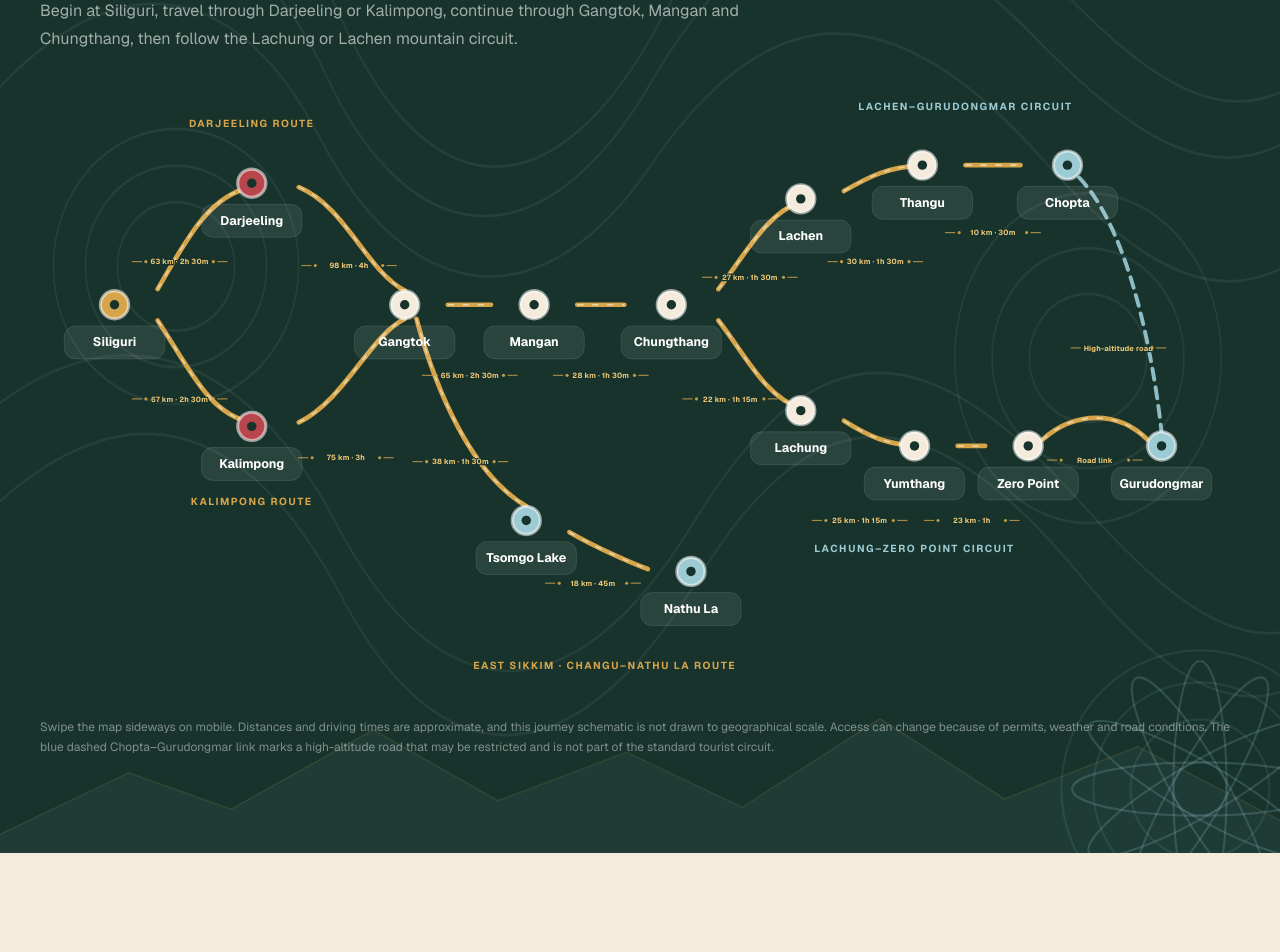
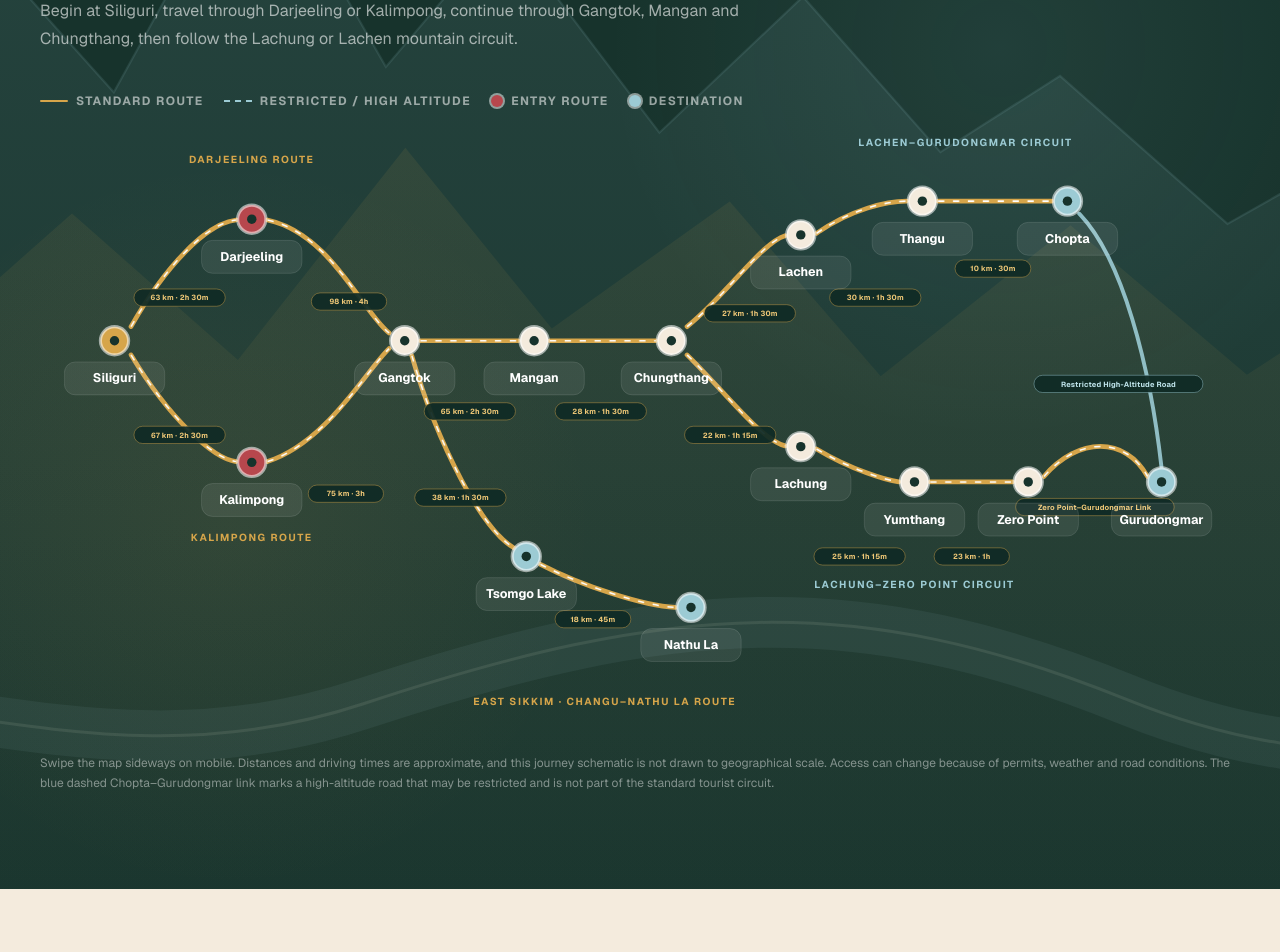
Before and after one commit to slsignals027/kalimpong-movie-hall, a Next.js app: page /tourism in a window 1280 px wide. Shown: the part 1800-2752 px from the top of the page. Built offline with nearby package versions, Linux system fonts and the light colour scheme; a web font is replaced by a local one.

Commit message:
Add Sikkim themed journey map

```diff
--- a/app/(public)/tourism/page.tsx
+++ b/app/(public)/tourism/page.tsx
@@ -163,11 +163,11 @@ function PrayerFlags() {
         {Array.from({ length: 20 }).map((_, index) => (
           <span
             key={index}
-            className="h-9 w-7 shrink-0 origin-top opacity-90 shadow-md sm:h-11 sm:w-9"
+            className="prayer-flag h-9 w-7 shrink-0 origin-top opacity-90 shadow-md sm:h-11 sm:w-9"
             style={{
               backgroundColor: colours[index % colours.length],
               clipPath: "polygon(0 0,100% 0,86% 100%,50% 82%,14% 100%)",
-              transform: `rotate(${index % 2 === 0 ? "-3deg" : "3deg"})`,
+              animationDelay: `${index * -0.18}s`,
             }}
           />
         ))}
@@ -242,6 +242,51 @@ function BuddhistMandala({ className = "" }: { className?: string }) {
   );
 }
 
+function SikkimJourneyBackground() {
+  return (
+    <div className="pointer-events-none absolute inset-0 -z-10 overflow-hidden" aria-hidden="true">
+      <div className="absolute inset-0 bg-[radial-gradient(circle_at_78%_26%,rgba(156,203,212,.08),transparent_30%),radial-gradient(circle_at_18%_68%,rgba(214,165,74,.07),transparent_28%)]" />
+      <svg viewBox="0 0 1440 760" preserveAspectRatio="xMidYMid slice" className="absolute inset-0 h-full w-full">
+        <defs>
+          <linearGradient id="sikkim-ridge-far" x1="0" y1="0" x2="0" y2="1">
+            <stop offset="0" stopColor="#9ccbd4" stopOpacity=".11" />
+            <stop offset="1" stopColor="#9ccbd4" stopOpacity=".015" />
+          </linearGradient>
+          <linearGradient id="sikkim-ridge-near" x1="0" y1="0" x2="0" y2="1">
+            <stop offset="0" stopColor="#d6a54a" stopOpacity=".09" />
+            <stop offset="1" stopColor="#d6a54a" stopOpacity=".01" />
+          </linearGradient>
+        </defs>
+
+        {/* Khangchendzonga-inspired ridges */}
+        <path d="M0 315L120 235l74 44 105-129 69 77 94-171 88 154 79-93 104 137 96-91 92 104 80-51 112 99 106-60 141 83v422H0Z" fill="url(#sikkim-ridge-far)" />
+        <path d="M0 432l125-79 100 57 115-102 111 98 112-142 98 121 119-85 101 117 127-101 118 100 98-64 116 87v321H0Z" fill="url(#sikkim-ridge-near)" />
+        <path d="M0 315L120 235l74 44 105-129 69 77 94-171 88 154 79-93 104 137 96-91 92 104 80-51 112 99 106-60 141 83" fill="none" stroke="#9ccbd4" strokeOpacity=".12" strokeWidth="1.5" />
+
+        {/* Teesta river ribbon */}
+        <path d="M-30 655C190 582 330 704 535 636S865 560 1045 633s301 15 435-57" fill="none" stroke="#9ccbd4" strokeOpacity=".075" strokeWidth="34" />
+        <path d="M-30 655C190 582 330 704 535 636S865 560 1045 633s301 15 435-57" fill="none" stroke="#f4ebdd" strokeOpacity=".09" strokeWidth="2" />
+
+        {/* Monastery roof silhouette */}
+        <g transform="translate(78 555)" fill="#d6a54a" opacity=".085">
+          <path d="M0 46h184v18H0zM28 20h128v28H28z" />
+          <path d="M10 22h164l-22-17H32zM42 2h100l-18-15H60z" />
+          <path d="M20 5h144l-18-8H38z" />
+          <rect x="45" y="45" width="12" height="35" /><rect x="83" y="45" width="12" height="35" /><rect x="126" y="45" width="12" height="35" />
+        </g>
+
+        {/* Faint eight-spoke Dharma wheel */}
+        <g transform="translate(1320 615)" fill="none" stroke="#d6a54a" strokeOpacity=".10" strokeWidth="2">
+          <circle r="76" /><circle r="53" /><circle r="10" />
+          {Array.from({ length: 8 }).map((_, index) => (
+            <line key={index} x1="0" y1="-12" x2="0" y2="-72" transform={`rotate(${index * 45})`} />
+          ))}
+        </g>
+      </svg>
+    </div>
+  );
+}
+
 function HeritageBackground() {
   return (
     <div
@@ -296,28 +341,29 @@ function JourneyMap() {
   ];
 
   const routes = [
-    { d: "M150 250C185 190 215 130 270 120", label: "63 km · 2h 30m", x: 178, y: 215 },
-    { d: "M330 120C390 145 415 225 465 252", label: "98 km · 4h", x: 394, y: 220 },
-    { d: "M150 290C190 350 215 410 270 420", label: "67 km · 2h 30m", x: 178, y: 390 },
-    { d: "M330 420C390 390 420 310 465 288", label: "75 km · 3h", x: 390, y: 465 },
-    { d: "M520 270H575", label: "65 km · 2h 30m", x: 548, y: 360 },
-    { d: "M685 270H745", label: "28 km · 1h 30m", x: 715, y: 360 },
-    { d: "M865 250C900 205 925 155 970 138", label: "27 km · 1h 30m", x: 905, y: 235 },
-    { d: "M1025 125C1060 105 1080 95 1125 92", label: "30 km · 1h 30m", x: 1065, y: 215 },
-    { d: "M1180 92H1250", label: "10 km · 30m", x: 1215, y: 178 },
-    { d: "M865 290C900 335 925 388 970 402", label: "22 km · 1h 15m", x: 880, y: 390 },
-    { d: "M1025 418C1060 440 1080 447 1115 450", label: "25 km · 1h 15m", x: 1045, y: 545 },
-    { d: "M1170 450H1205", label: "23 km · 1h", x: 1188, y: 545 },
-    { d: "M1278 442C1320 405 1375 405 1412 442", label: "Road link", x: 1345, y: 468 },
-    { d: "M480 288C505 380 550 485 620 527", label: "38 km · 1h 30m", x: 536, y: 470 },
-    { d: "M675 560C710 580 755 600 775 607", label: "18 km · 45m", x: 705, y: 625 },
+    { d: "M116 252C160 174 213 120 250 116", label: "63 km · 2h 30m", x: 178, y: 215 },
+    { d: "M290 116C370 133 410 232 445 260", label: "98 km · 4h", x: 394, y: 220 },
+    { d: "M116 288C165 369 220 420 250 424", label: "67 km · 2h 30m", x: 178, y: 390 },
+    { d: "M290 424C365 400 415 309 445 280", label: "75 km · 3h", x: 390, y: 465 },
+    { d: "M485 270H610", label: "65 km · 2h 30m", x: 548, y: 360 },
+    { d: "M650 270H785", label: "28 km · 1h 30m", x: 715, y: 360 },
+    { d: "M825 252C875 212 920 145 950 136", label: "27 km · 1h 30m", x: 905, y: 235 },
+    { d: "M990 133C1035 102 1080 92 1105 92", label: "30 km · 1h 30m", x: 1065, y: 215 },
+    { d: "M1145 92H1290", label: "10 km · 30m", x: 1215, y: 178 },
+    { d: "M825 288C875 337 920 397 950 404", label: "22 km · 1h 15m", x: 880, y: 390 },
+    { d: "M990 408C1035 435 1080 448 1095 450", label: "25 km · 1h 15m", x: 1045, y: 545 },
+    { d: "M1135 450H1240", label: "23 km · 1h", x: 1188, y: 545 },
+    { d: "M1280 443C1324 392 1384 392 1412 443", label: "Zero Point–Gurudongmar Link", x: 1345, y: 482 },
+    { d: "M474 289C505 396 565 520 612 538", label: "38 km · 1h 30m", x: 536, y: 470 },
+    { d: "M638 555C692 583 770 608 810 610", label: "18 km · 45m", x: 705, y: 625 },
   ];
 
   const highAltitudeLink = {
     d: "M1325 108C1380 165 1415 300 1430 432",
-    label: "High-altitude road",
+    label: "Restricted High-Altitude Road",
     x: 1375,
     y: 325,
+    restricted: true,
   };
 
   const nodeColour = (kind: string) => {
@@ -329,6 +375,12 @@ function JourneyMap() {
 
   return (
     <div className="relative">
+      <div className="mb-5 flex flex-wrap gap-x-5 gap-y-2 text-[10px] font-bold uppercase tracking-[.12em] text-white/55 sm:text-xs">
+        <span className="inline-flex items-center gap-2"><i className="h-0.5 w-7 rounded-full bg-[#d6a54a]" />Standard route</span>
+        <span className="inline-flex items-center gap-2"><i className="w-7 border-t-2 border-dashed border-[#9ccbd4]" />Restricted / high altitude</span>
+        <span className="inline-flex items-center gap-2"><i className="h-3 w-3 rounded-full bg-[#b7474d] ring-2 ring-white/50" />Entry route</span>
+        <span className="inline-flex items-center gap-2"><i className="h-3 w-3 rounded-full bg-[#9ccbd4] ring-2 ring-white/50" />Destination</span>
+      </div>
       <div
         className="pointer-events-none absolute inset-y-0 left-0 z-20 w-12 bg-gradient-to-r from-[#17332c] via-[#17332c]/70 to-transparent md:hidden"
         aria-hidden="true"
@@ -363,9 +415,9 @@ function JourneyMap() {
           </desc>
 
           <g fill="none" stroke="#d6a54a" strokeWidth="6" strokeLinecap="round" strokeLinejoin="round">
-            {routes.map((route) => <path key={route.d} d={route.d} />)}
+            {routes.map((route) => <path className="route-draw route-segment" pathLength="1" key={route.d} d={route.d} />)}
           </g>
-          <g fill="none" stroke="white" strokeWidth="2" strokeDasharray="8 11" opacity=".52">
+          <g className="route-dashes" fill="none" stroke="white" strokeWidth="2" strokeDasharray="8 11" opacity=".52">
             {routes.map((route) => <path key={route.d} d={route.d} />)}
           </g>
 
@@ -377,45 +429,33 @@ function JourneyMap() {
             strokeLinecap="round"
             opacity=".9"
           >
-            <path d={highAltitudeLink.d} />
+            <path className="route-draw route-segment" pathLength="1" d={highAltitudeLink.d} />
           </g>
 
           {[...routes, highAltitudeLink].map((route) => (
             <g key={`${route.label}-${route.x}-${route.y}`}>
-              <line
-                x1={route.x - 61}
-                y1={route.y}
-                x2={route.x - 48}
-                y2={route.y}
-                stroke="#d6a54a"
-                strokeWidth="1.5"
-                opacity=".75"
+              <rect
+                x={route.x - Math.max(48, route.label.length * 3.3 + 12)}
+                y={route.y - 11}
+                width={Math.max(96, route.label.length * 6.6 + 24)}
+                height="22"
+                rx="11"
+                fill="#102b26"
+                fillOpacity=".94"
+                stroke={"restricted" in route ? "#9ccbd4" : "#d6a54a"}
+                strokeOpacity=".55"
               />
-              <circle cx={route.x - 43} cy={route.y} r="2" fill="#d6a54a" opacity=".9" />
               <text
                 x={route.x}
                 y={route.y + 3.5}
                 textAnchor="middle"
-                fill="#efc877"
-                stroke="#17332c"
-                strokeWidth="3"
-                paintOrder="stroke"
+                fill={"restricted" in route ? "#bfe4eb" : "#efc877"}
                 fontSize="9.5"
                 fontWeight="700"
                 letterSpacing=".25"
               >
                 {route.label}
               </text>
-              <circle cx={route.x + 43} cy={route.y} r="2" fill="#d6a54a" opacity=".9" />
-              <line
-                x1={route.x + 48}
-                y1={route.y}
-                x2={route.x + 61}
-                y2={route.y}
-                stroke="#d6a54a"
-                strokeWidth="1.5"
-                opacity=".75"
-              />
             </g>
           ))}
 
@@ -448,7 +488,7 @@ function JourneyMap() {
 
 export default function TourismPage() {
   return (
-    <main className="overflow-hidden bg-[#f4ebdd] text-[#17332c]">
+    <main className="tourism-page overflow-hidden bg-[#f4ebdd] text-[#17332c]">
       <section className="relative min-h-[72svh] overflow-hidden bg-[#092a36] text-white sm:min-h-[94svh]">
         <Image
           src={tourismImages.hero}
@@ -528,28 +568,7 @@ export default function TourismPage() {
       </section>
 
       <section className="relative isolate overflow-hidden bg-[#17332c] px-5 py-20 text-white sm:px-8 lg:px-10 lg:py-24">
-        <TopographicBackground className="-z-10 text-white/10" />
-        <BuddhistMandala className="-left-28 -top-28 -z-10 text-[#d6a54a]/10" />
-        <BuddhistMandala className="-bottom-24 -right-20 -z-10 text-[#9ccbd4]/10" />
-        <svg
-          viewBox="0 0 1440 240"
-          preserveAspectRatio="none"
-          className="pointer-events-none absolute inset-x-0 bottom-0 -z-10 h-56 w-full"
-          aria-hidden="true"
-        >
-          <path
-            d="M0 220L145 154L260 193L420 108L560 184L705 132L835 191L990 96L1130 182L1280 126L1440 205V240H0Z"
-            fill="#9ccbd4"
-            opacity=".055"
-          />
-          <path
-            d="M0 220L145 154L260 193L420 108L560 184L705 132L835 191L990 96L1130 182L1280 126L1440 205"
-            fill="none"
-            stroke="#d6a54a"
-            strokeWidth="1.5"
-            opacity=".14"
-          />
-        </svg>
+        <SikkimJourneyBackground />
         <PrayerFlags />
 
         <div className="relative z-10 mx-auto max-w-7xl pt-10">
```
Also changed, not shown: app/globals.css (+109 -0 lines).
